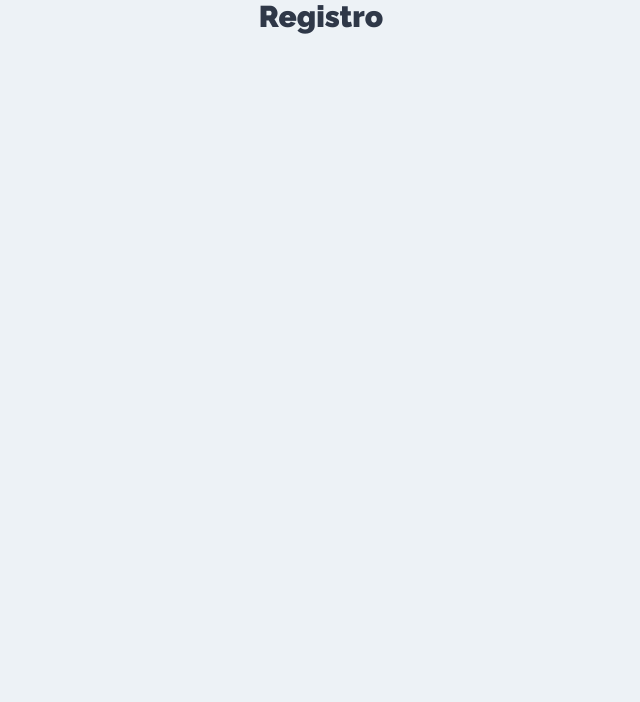
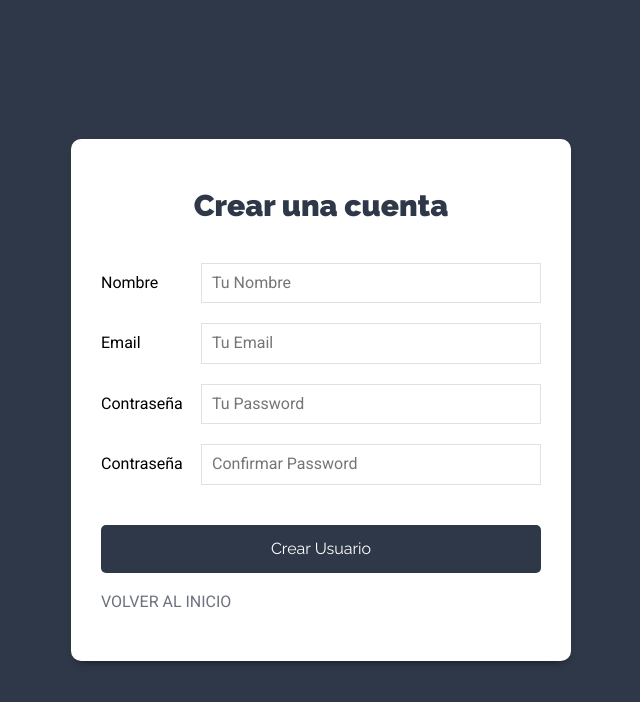
Before and after one commit to iath-dev/MERNTasks, a React (Create React App) app: page /register in a window 1280 px wide. Shown: the top 702 px of the page, without its empty margins (319-959 px from the left). Built offline with nearby package versions, Linux system fonts and the light colour scheme.

Commit message:
191. Creando el componente de crear la cuenta

```diff
--- a/src/layouts/auth/index.jsx
+++ b/src/layouts/auth/index.jsx
@@ -56,7 +56,7 @@ const AuthPage = () => {
                     </div>
                 </form>
                 <Link to="/register" className="enlace-cuenta">
-                    ir a crear cuenta
+                    CREAR CUENTA
                 </Link>
             </div>
         </div>
--- a/src/layouts/register/index.jsx
+++ b/src/layouts/register/index.jsx
@@ -1,7 +1,89 @@
 import React from 'react';
+import { Link } from 'react-router-dom';
 
 const RegisterPage = () => {
-    return ( <h1>Registro</h1> );
+
+    const [register, setRegister] = React.useState({
+        name: '',
+        email: '',
+        password: '',
+        confirm: '',
+    })
+
+    const { email, password, name, confirm } = register;
+
+    const handleChange = (event) => {
+        const { name, value } = event.target;
+        setRegister({ ...register, [name]: value });
+    }
+
+    const handleSubmit = (event) => {
+        event.preventDefault();
+    }
+
+    return (
+        <div className="form-usuario">
+            <div className="contenedor-form sombra-dark">
+                <h1>Crear una cuenta</h1>
+                <form onSubmit={handleSubmit}>
+                    <div className="campo-form">
+                        <label htmlFor="name">Nombre</label>
+                        <input
+                            type="text"
+                            id="name"
+                            name="name"
+                            placeholder="Tu Nombre"
+                            value={name}
+                            onChange={handleChange}
+                        />
+                    </div>
+                    <div className="campo-form">
+                        <label htmlFor="email">Email</label>
+                        <input
+                            type="email"
+                            id="email"
+                            name="email"
+                            placeholder="Tu Email"
+                            value={email}
+                            onChange={handleChange}
+                        />
+                    </div>
+                    <div className="campo-form">
+                        <label htmlFor="password">Contraseña</label>
+                        <input
+                            type="password"
+                            id="password"
+                            name="password"
+                            placeholder="Tu Password"
+                            value={password}
+                            onChange={handleChange}
+                        />
+                    </div>
+                    <div className="campo-form">
+                        <label htmlFor="confirm">Contraseña</label>
+                        <input
+                            type="password"
+                            id="confirm"
+                            name="confirm"
+                            placeholder="Confirmar Password"
+                            value={confirm}
+                            onChange={handleChange}
+                        />
+                    </div>
+                    <div className="campo-form">
+                        <input
+                            type="submit"
+                            value="Crear Usuario"
+                            className="btn btn-primario btn-block"
+                        />
+                    </div>
+                </form>
+                <Link to="/" className="enlace-cuenta">
+                    VOLVER AL INICIO
+                </Link>
+            </div>
+        </div>
+     );
 }
 
 export default RegisterPage;
```
